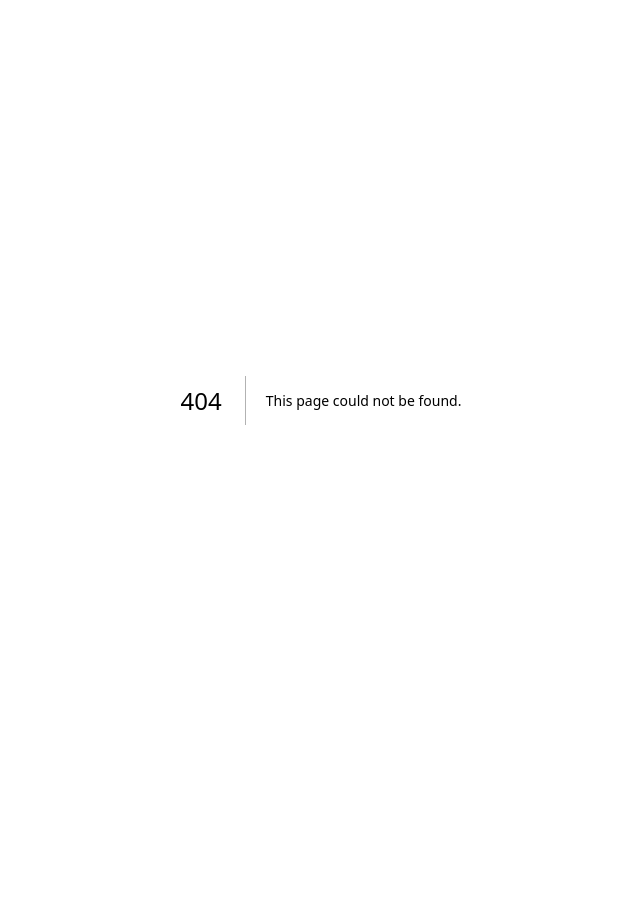
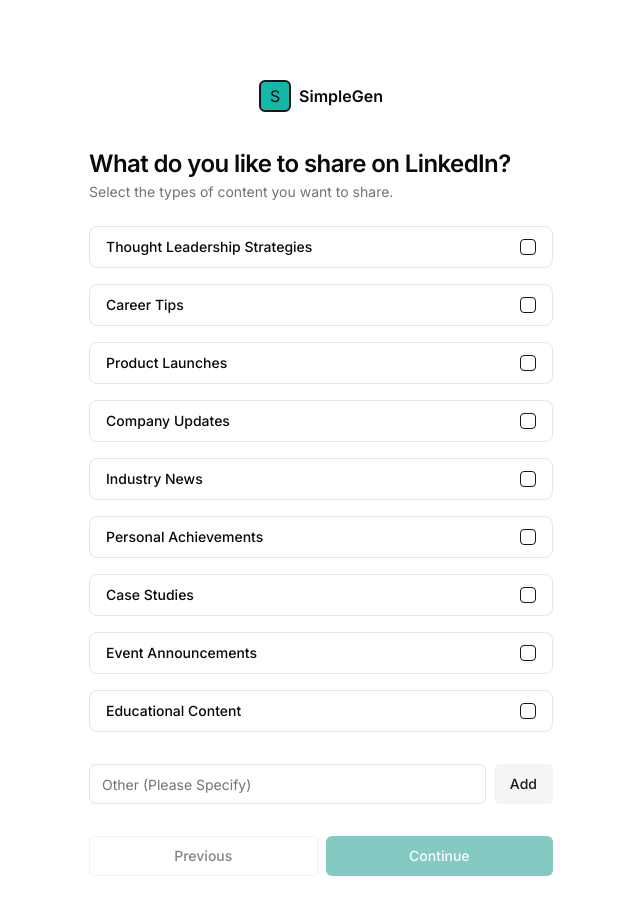
Before and after one commit to Tamjid-Mostafa/simple-gen, a Next.js app: page /onboarding in a window 1280 px wide. Before the commit this address had no page. Shown: the whole page, without its empty margins (319-959 px from the left). Before the commit the page ends 800 px from the top, so only its background shows below. Built offline with nearby package versions, Linux system fonts and the light colour scheme; no server answers.

Commit message:
Add user onboarding completion functionality and update user metadata.

```diff
--- a/src/app/api/webhooks/clerk/route.ts
+++ b/src/app/api/webhooks/clerk/route.ts
@@ -87,13 +87,14 @@ export async function POST(req: Request) {
 
   // UPDATE
   if (eventType === "user.updated") {
-    const { id, image_url, first_name, last_name, username } = evt.data;
+    const { id, image_url, first_name, last_name, username, public_metadata } = evt.data;
 
     const user = {
       firstName: first_name || "",
       lastName: last_name || "",
       username: username!,
       photo: image_url,
+      hasOnboard: public_metadata?.hasOnboard as boolean,
     };
 
     const updatedUser = await updateUser(id, user);
--- /dev/null
+++ b/src/app/onboarding/_actions.ts
@@ -0,0 +1,25 @@
+'use server'
+
+import { auth, clerkClient } from '@clerk/nextjs/server'
+
+export const completeOnboarding = async () => {
+  const client = await clerkClient()
+  const { userId } = await auth()
+
+  if (!userId) {
+    return { message: 'No Logged In User' }
+  }
+
+  try {
+    await client.users.updateUserMetadata(userId, {
+      publicMetadata: {
+        hasOnboard: true,
+      },
+    })
+    console.log('User metadata updated successfully');
+    return { message: 'User metadata Updated' }
+  } catch (e) {
+    console.log('error', e)
+    return { message: 'Error Updating User Metadata' }
+  }
+}
--- /dev/null
+++ b/src/app/onboarding/page.tsx
@@ -0,0 +1,19 @@
+import Onboarding from "@/components/onboarding/Onboarding";
+import Link from "next/link";
+
+export default async function OnboardingUser() {
+
+  return (
+    <div className="flex flex-1 flex-col items-center justify-center mt-20 gap-4 p-4 pt-0">
+      <Link href="/">
+        <div className="flex items-center gap-2">
+          <div className="rounded-md bg-teal-500 flex justify-center items-center w-8 h-8 border-2 border-primary">
+            S
+          </div>
+          <span className="font-semibold">SimpleGen</span>
+        </div>
+      </Link>
+      <Onboarding />
+    </div>
+  );
+}
--- a/src/components/onboarding/Onboarding.tsx
+++ b/src/components/onboarding/Onboarding.tsx
@@ -22,18 +22,20 @@ import {
 import { Label } from "@/components/ui/label";
 import axios from "axios";
 import { updateUser } from "@/lib/actions/user.action";
-import { useAuth } from "@clerk/clerk-react";
 import { UserSettings } from "@/types/user";
+import { completeOnboarding } from "@/app/onboarding/_actions";
+import { useUser } from "@clerk/nextjs";
+import { useRouter } from "next/navigation";
 
 export default function Onboarding() {
-  const { userId } = useAuth();
-  console.log(userId);
+  const { user } = useUser();
   const [step, setStep] = useState(0);
   const [formData, setFormData] = useState<Record<string, any>>({});
   const [otherValues, setOtherValues] = useState<Record<string, string>>({});
   const [dynamicOptions, setDynamicOptions] = useState<
     Record<string, string[]>
   >({});
+  const router = useRouter();
   const filteredSteps = ONBOARDING_STEPS.filter((step) => step !== "cta");
   const currentKey = filteredSteps[step];
   const isLastStep = step === filteredSteps.length - 1;
@@ -86,10 +88,14 @@ export default function Onboarding() {
       });
       const { data }: { data: UserSettings } = res.data;
 
-      await updateUser(userId as string, {
+      await updateUser(user?.id as string, {
         hasOnboard: true,
         settings: data,
       });
+      await completeOnboarding();
+      console.log("User metadata updated");
+      await user?.reload();
+      router.push("/dashboard");
     } catch (error) {
       console.error("Error during onboarding finish:", error);
     }
--- /dev/null
+++ b/src/types/global.d.ts
@@ -0,0 +1,10 @@
+export {}
+
+declare global {
+  interface CustomJwtSessionClaims {
+    metadata: {
+      hasOnboard?: boolean
+    }
+    firstName?: string
+  }
+}
```
Also changed, not shown: src/middleware.ts (+12 -1 lines).
